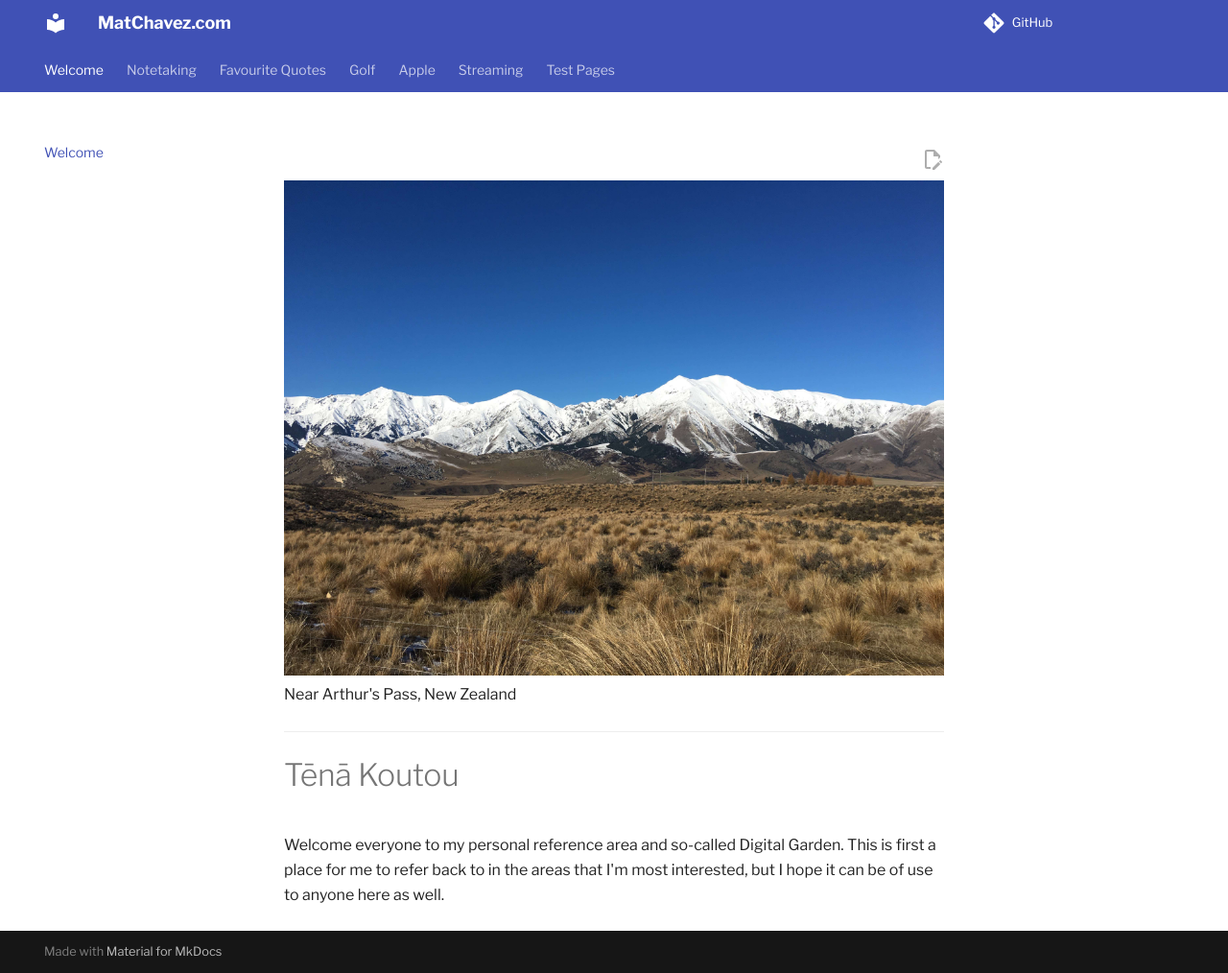
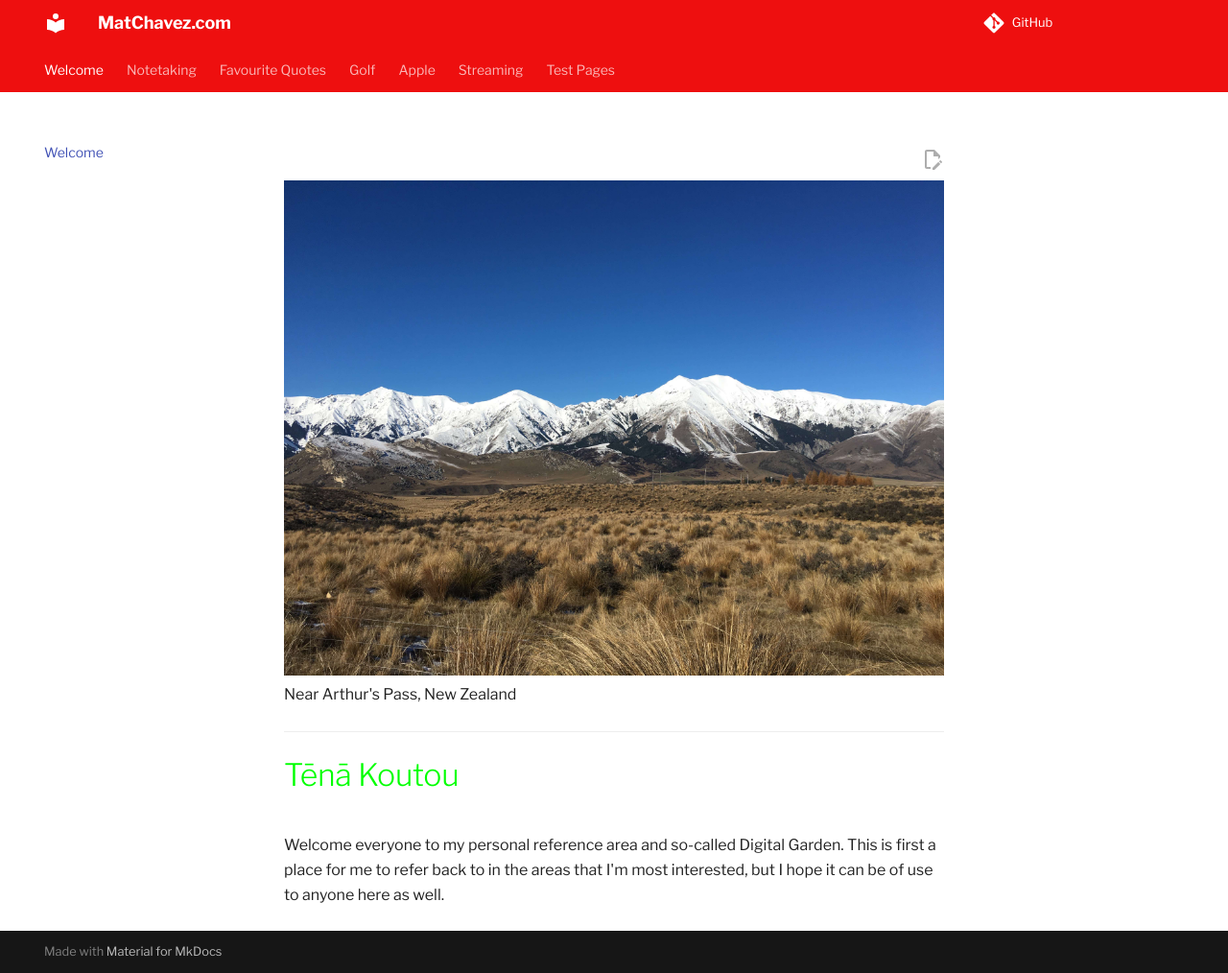
Before and after one commit to matchavez/matchavez.github.io, an MkDocs documentation site: the page built from docs/index.md, in a window 1280 px wide and 1014 px high. Shown: the whole window at 96% size. Built offline with MkDocs 1.6.1 and Material for MkDocs 9.7.7, drawn with Linux system fonts in a browser that asks for light colours; comment, search, counter and statistics services are not loaded.

Commit message:
Update mkdocs.yml

```diff
--- a/mkdocs.yml
+++ b/mkdocs.yml
@@ -6,8 +6,7 @@
     - content.action.edit
   language: en
   palette:
-    #primary: stylesheets/extra.css
-    scheme: youtube
+    scheme: mycolours
   font:
     text: Libre Franklin
     code: Source Code Pro
```
